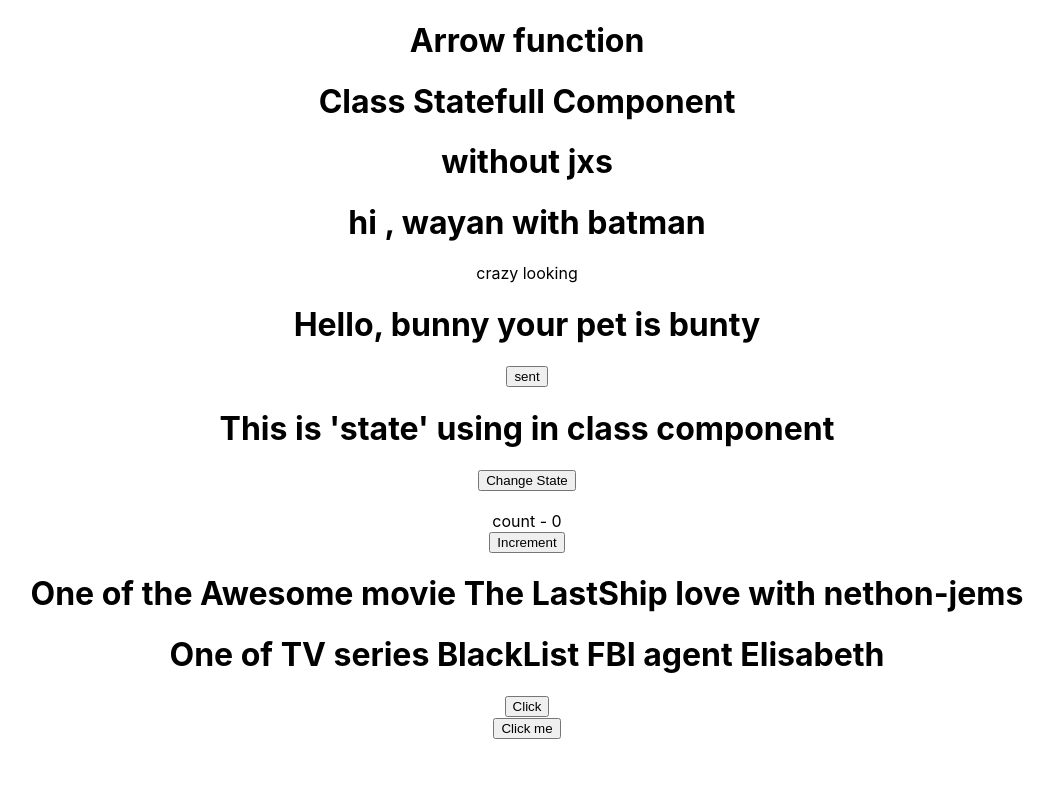
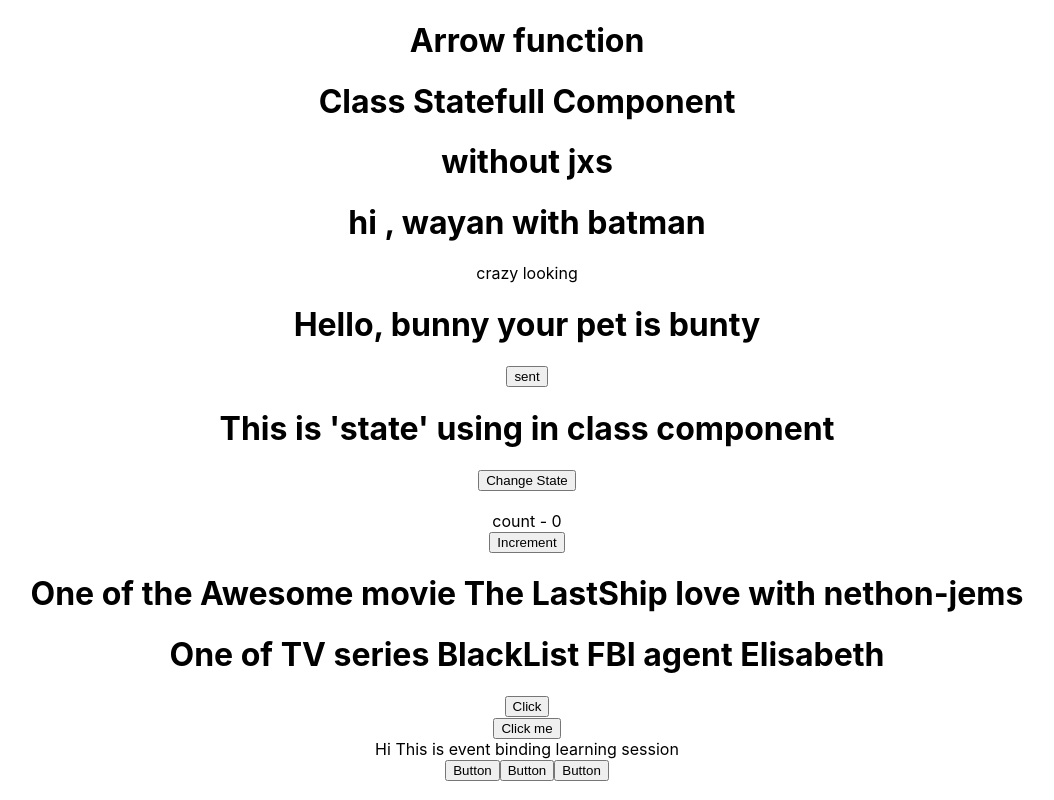
Before and after one commit to Theja1996/React-Review, a React (Create React App) app: page / in a window 1280 px wide. Shown: the whole page, without its empty margins (113-1167 px from the left). Built offline with nearby package versions, Linux system fonts and the light colour scheme.

Commit message:
event bind

```diff
--- a/src/App.js
+++ b/src/App.js
@@ -11,8 +11,9 @@ import St from "./Components/StateClass";
 import Set from "./Components/SetStateClass";
 import Depro from "./Components/DestructuredPropsFunction";
 import Deprop from "./Components/DestructuredPropsClass";
-import FunEvent from './Components/FunctionlEvent'
-import ClzEvent from './Components/ClassEvent'
+import FunEvent from "./Components/FunctionlEvent";
+import ClzEvent from "./Components/ClassEvent";
+import ClzEventBinding from './Components/ClassEventBinding'
 function App() {
   return (
     <div className="App">
@@ -40,7 +41,7 @@ function App() {
       <St />
 
       <br></br>
-      {/* class component setState */}
+      {/* class component setState data binding with arrow function */}
       <Set />
 
       {/* Functional  component props Destructuring */}
@@ -49,9 +50,14 @@ function App() {
       {/* Class component props Destructuring  */}
       <Deprop name="BlackList" hero="Elisabeth"></Deprop>
 
+      {/* Functional  component event handling*/}
       <FunEvent />
 
+      {/* Class component  event handling  */}
       <ClzEvent />
+
+      {/* Class component  event binding  without using arrow funcion */}
+      <ClzEventBinding />
     </div>
   );
 }
--- /dev/null
+++ b/src/Components/ClassEventBinding.js
@@ -0,0 +1,41 @@
+import React, { Component } from 'react'
+
+export class ClzEventBinding extends Component {
+
+constructor(props) {
+    super(props)
+
+    this.state = {
+        // {/* state msg calling */}
+         msg:"Hi This is event binding learning session"
+    }
+    this.HandleEvent = this.HandleEvent.bind(this)
+}
+
+HandleEvent(){
+    this.setState({
+        // first method event bind
+        msg:"Event Change without using arrow function"
+    })
+}
+
+
+
+    render() {
+        return (
+            <div>
+{/* state msg calling */}
+
+                <div>{this.state.msg}</div>
+                {/* first method event bind */}
+                <button onClick={this.HandleEvent.bind(this)}>Button</button>
+                {/* second method event bind */}
+                <button onClick={this.HandleEvent}>Button</button>
+                {/* third nethod event bind */}
+                <button onClick={()=>this.HandleEvent()}>Button</button>
+            </div>
+        )
+    }
+}
+
+export default ClzEventBinding
```
Also changed, not shown: 1 other file (tests, documents, lock files or other folders).
